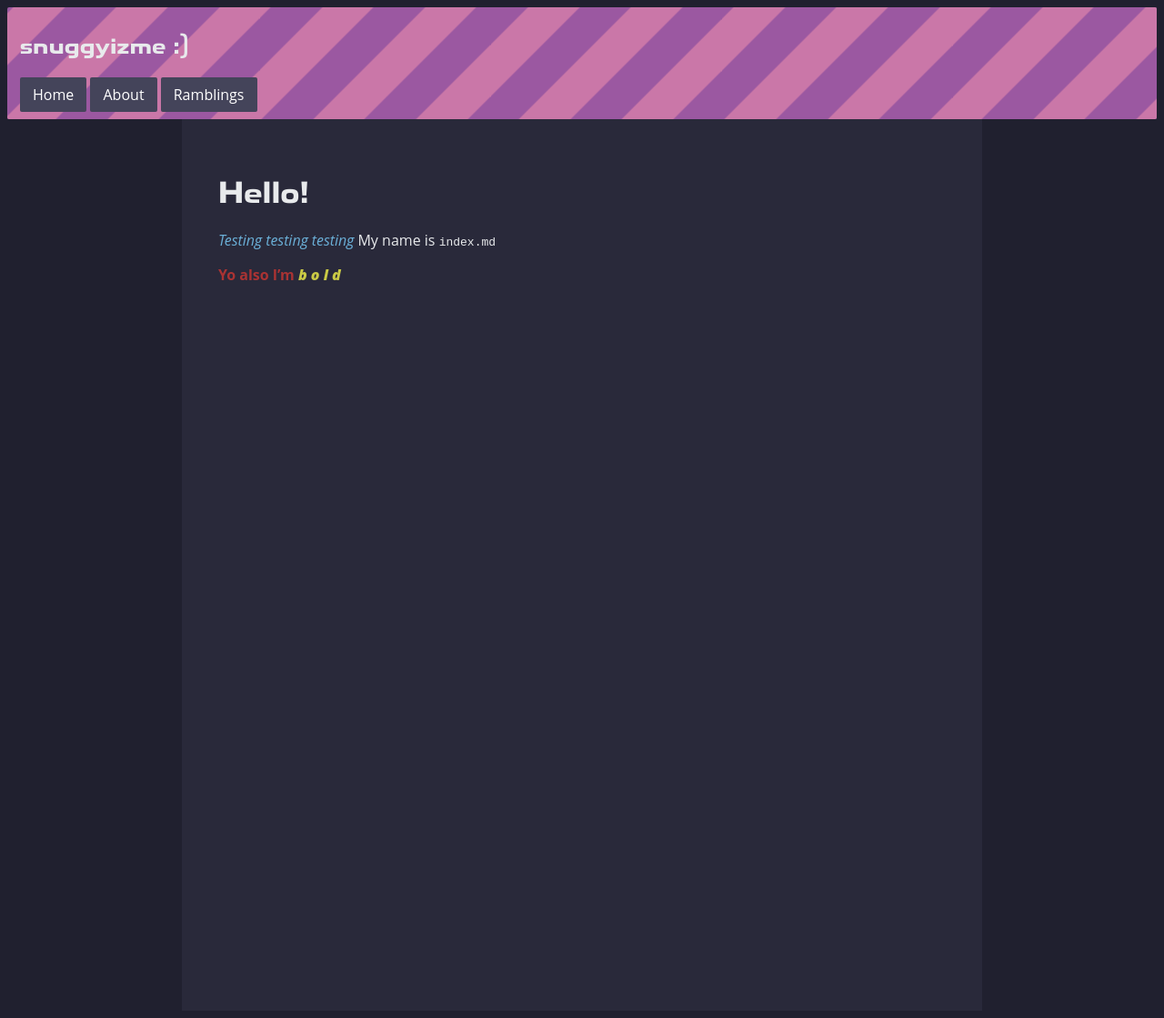
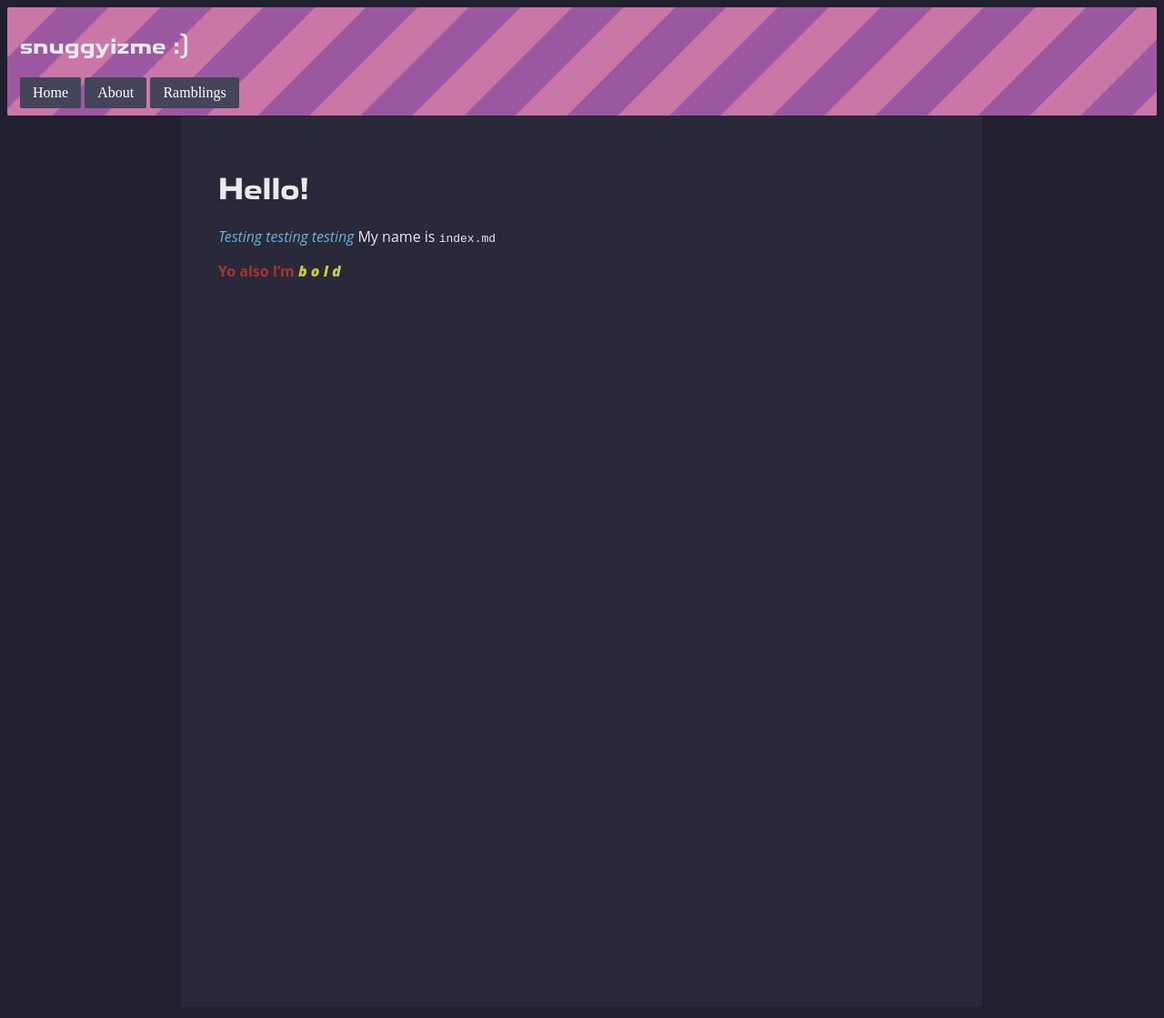
Before and after one commit to snuggyizme/snuggyizme.github.io, a Jekyll site: the page built from index.md, in a window 1280 px wide. Shown: the whole page at 91% size. Built offline with Jekyll 4.4.1, drawn with Linux system fonts in a browser that asks for light colours.

Commit message:
Toxi font on buttons

```diff
--- a/assets/css/style.css
+++ b/assets/css/style.css
@@ -59,6 +59,8 @@ em strong, strong em {
 
 /* Button */
 .buttonLink {
+    font-family: "toxigeness bd";
+
     display: inline-block;
     color: #ffffff;
     background: #44445a;
```
